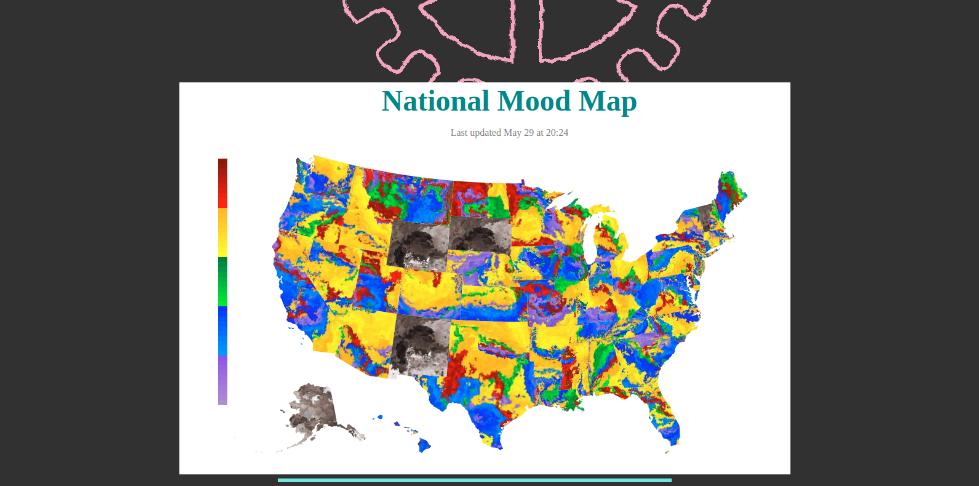
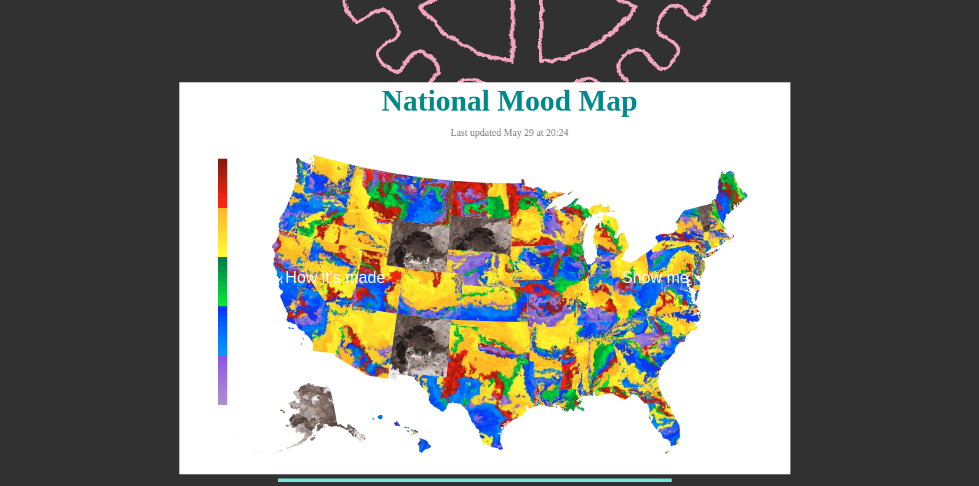
Before and after one commit to ivtpz/stories-in-code, a React (Create React App) app: page / in a window 1280 px wide. Shown: the part 680-1166 px from the top of the page, without its empty margins (153-1132 px from the left). Built offline with nearby package versions, Linux system fonts and the light colour scheme.

Commit message:
Add overlay

```diff
--- a/src/components/Preview.js
+++ b/src/components/Preview.js
@@ -6,7 +6,8 @@ import { colors } from '../colors';
 
 const styles = {
   container: {
-    width: '50%'
+    width: '50%',
+    position: 'relative'
   },
   svgBox: {
     width: '100%',
@@ -16,14 +17,27 @@ const styles = {
     strokeDasharray: '640 3040',
     strokeDashoffset: '-1900',
     strokeWidth: '8px',
-    fill: 'none',
+    fill: 'white',
+    fillOpacity: 0,
     stroke: colors.turquoiseChalk,
-    transition: 'stroke-width 1s, stroke-dashoffset 1s, stroke-dasharray 1s'
+    transition:
+      'stroke-width 1s, stroke-dashoffset 1s, stroke-dasharray 1s, fill 1s, fill-opacity 1s'
   },
   hoveredBorder: {
     strokeWidth: 3,
     strokeDashoffset: 0,
-    strokeDasharray: 3410
+    strokeDasharray: 3410,
+    fill: 'black',
+    fillOpacity: '0.5'
+  },
+  overlay: {
+    position: 'absolute',
+    display: 'flex',
+    color: 'white',
+    justifyContent: 'space-around',
+    alignItems: 'center',
+    width: '100%',
+    height: '100%'
   }
 };
 
@@ -37,6 +51,17 @@ type State = {
   hovered: boolean
   // shouldUpdate: boolean
 };
+
+const Overlay = () => (
+  <div style={styles.overlay}>
+    <div>
+      <p>How it's made</p>
+    </div>
+    <div>
+      <p>Show me</p>
+    </div>
+  </div>
+);
 
 class Preview extends Component<Props, State> {
   state = {
@@ -111,7 +136,9 @@ class Preview extends Component<Props, State> {
         onMouseEnter={() => this.setState({ hovered: true })}
         onMouseLeave={() => this.setState({ hovered: false })}
       >
+        <Overlay />
         <svg viewBox="-20 -20 1040 670" style={styles.svgBox}>
+          <image xlinkHref={testImage} />
           <rect
             style={this.state.hovered ? [styles.border, styles.hoveredBorder] : styles.border}
             x="-18"
@@ -121,7 +148,6 @@ class Preview extends Component<Props, State> {
             width="1030px"
             height="666px"
           />
-          <image xlinkHref={testImage} />
         </svg>
       </div>
     );
```
